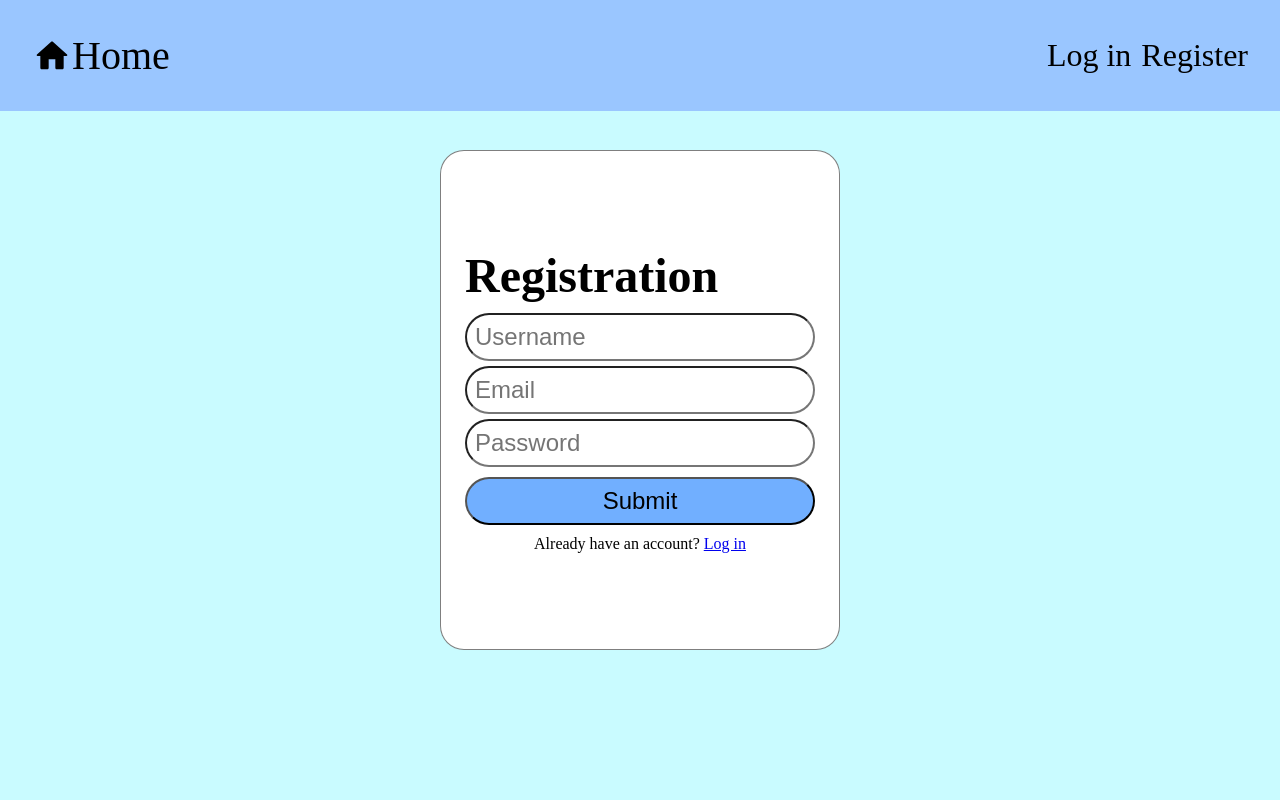
After one commit to joemart/Task-Management-System-with-User-Roles, a PHP site: template src/views/login/index.view.php in a window 1280 px wide. The commit adds this page. Run offline with PHP 8.4, Linux system fonts and the light colour scheme; the template is opened without the code that fills it, so the values that code supplies are empty.

Commit message:
Add login routes; add login model; remove register userAvailable function; add login validator; add login view and process; rename css class for forms; move forms css into views

```diff
--- a/src/includes/router.php
+++ b/src/includes/router.php
@@ -5,7 +5,9 @@ class Router {
         $routes = [
             "/" => "./views/home/index.view.php",
             "/register" => "./views/register/index.view.php",
-            "/register-form" => "./views/register/register_process.php"
+            "/register-form" => "./views/register/register_process.php",
+            "/login" => "./views/login/index.view.php",
+            "/login-form" => "./views/login/login_process.php"
         ];
 
         if(array_key_exists($url, $routes)){
--- a/src/models/Register.php
+++ b/src/models/Register.php
@@ -9,12 +9,6 @@ class Register {
         $this->db = $db;
     }
 
-    public function userAvailable($user){
-        $stmt = $this->db->prepare("SELECT ? FROM users");
-        $stmt->execute([$user]);
-        $fetch = $stmt->fetch(PDO::FETCH_ASSOC);
-        return isset($fetch);
-    }
 
     public function register(string $username, string $name, string $email, string $password, string $role_id = "Regular User"){
 
--- a/src/views/register/register.css
+++ b/src/views/forms.css
@@ -1,4 +1,4 @@
-.register{
+.form{
     width: 400px;
     height: 500px;
     padding: 1.5rem;
@@ -15,13 +15,13 @@
     gap: 10px;
 }
 
-.register_text{
+.form_text{
     font-size: 3rem;
     align-self: flex-start;
     font-weight: bold;
 }
 
-.register ul {
+.form ul {
         width: 100%;
         list-style: none;
 
@@ -34,19 +34,19 @@
 
 }
 
-.register input {
+.form input {
     width: inherit;
     border-radius: 2rem;
     padding: .5rem;
     font-size: 1.5rem;
 }
 
-.register li {
+.form li {
     width: inherit;
 
 }
 
-.register button{
+.form button{
     width: 100%;
     background: var(--tertiary-color);
     padding: .5rem;
@@ -54,14 +54,14 @@
     font-size: 1.5rem;
 }
 
-.register button:hover{
+.form button:hover{
     cursor: pointer;
 }
 
-.register_acc_text{
+.form_acc_text{
     font-size: 1rem;
 }
 
-.register_form span{
+.form_list span{
     color: var(--red-bg);
 }
--- /dev/null
+++ b/src/views/login/index.view.php
@@ -0,0 +1,26 @@
+<?php
+
+$cssFiles = ["forms.css", "layout.css"];
+require_once('./includes/header.php');
+
+
+?>
+
+    <div class="container">
+
+        <form class="form" method="POST" action="/login-form">
+            <span class="form_text">Registration</span>
+            <ul class="form_list">
+                <li><input type="text" placeholder="Username" name="username"></li>
+                <li><input type="text" placeholder="Email" name="email"></li>
+                <li><input type="password" placeholder="Password" name="password"></li>
+            </ul>
+            <button type="submit">Submit</button>
+
+            <span class="form_acc_text">Already have an account? <a href="/login">Log in</a></span>
+        </form>
+
+    </div>
+
+
+<?php require_once('./includes/footer.php'); ?>
--- /dev/null
+++ b/src/views/login/login_process.php
@@ -0,0 +1 @@
+<?php
```
Also changed, not shown: src/models/Login.php (+20 -0 lines), src/validator/LoginValidator.php (added, +7 -0 lines), src/views/register/index.view.php (+6 -6 lines).
